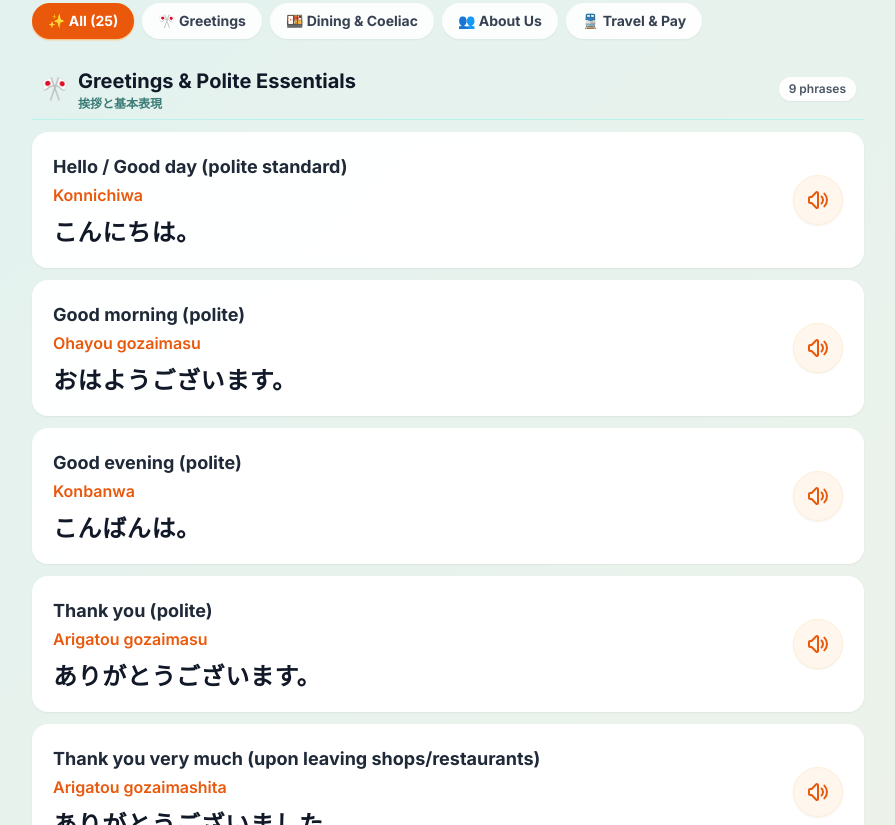
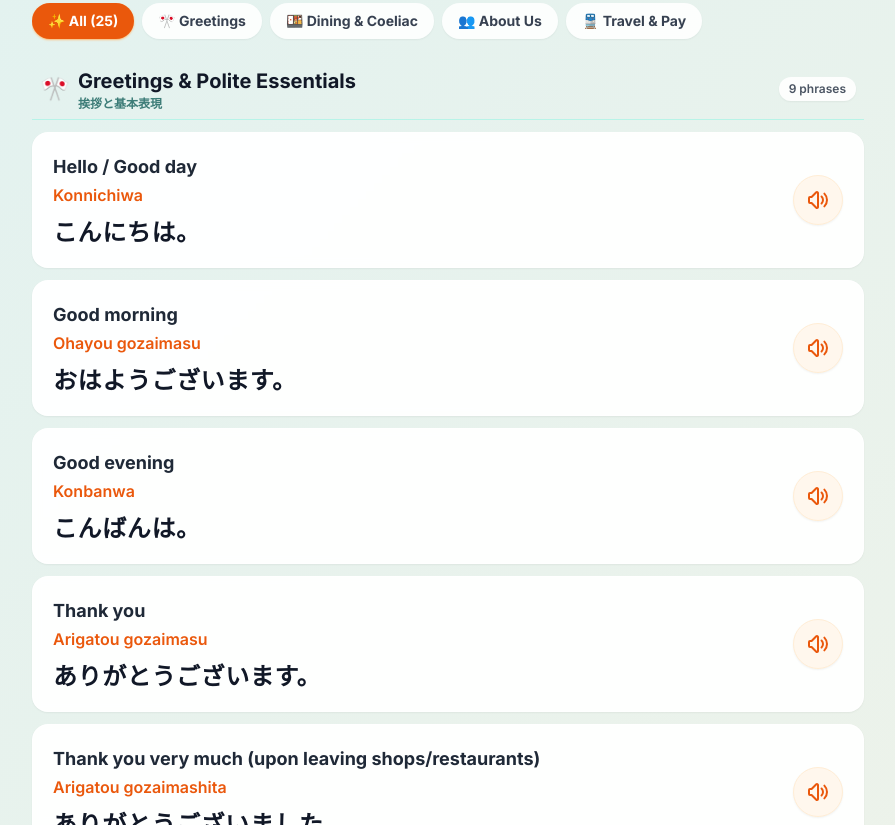
Before and after one commit to martinglackin-tech/Japan, a plain HTML site: page index.html in a window 1280 px wide. Shown: the part 361-1186 px from the top of the page, without its empty margins (192-1087 px from the left). Drawn offline with nearby package versions, Linux system fonts and the light colour scheme; a web font is replaced by a local one.

Commit message:
Update greetings in index.html to remove extra text

```diff
--- a/index.html
+++ b/index.html
@@ -176,10 +176,10 @@
 
         const phrases = [
             // --- GREETINGS & POLITE ESSENTIALS ---
-            { id: 1, category: "greetings", english: "Hello / Good day (polite standard)", romaji: "Konnichiwa", japanese: "こんにちは。" },
-            { id: 2, category: "greetings", english: "Good morning (polite)", romaji: "Ohayou gozaimasu", japanese: "おはようございます。" },
-            { id: 3, category: "greetings", english: "Good evening (polite)", romaji: "Konbanwa", japanese: "こんばんは。" },
-            { id: 4, category: "greetings", english: "Thank you (polite)", romaji: "Arigatou gozaimasu", japanese: "ありがとうございます。" },
+            { id: 1, category: "greetings", english: "Hello / Good day", romaji: "Konnichiwa", japanese: "こんにちは。" },
+            { id: 2, category: "greetings", english: "Good morning", romaji: "Ohayou gozaimasu", japanese: "おはようございます。" },
+            { id: 3, category: "greetings", english: "Good evening", romaji: "Konbanwa", japanese: "こんばんは。" },
+            { id: 4, category: "greetings", english: "Thank you", romaji: "Arigatou gozaimasu", japanese: "ありがとうございます。" },
             { id: 5, category: "greetings", english: "Thank you very much (upon leaving shops/restaurants)", romaji: "Arigatou gozaimashita", japanese: "ありがとうございました。" },
             { id: 6, category: "greetings", english: "Excuse me / Sorry", romaji: "Sumimasen", japanese: "すみません。" },
             { id: 8, category: "greetings", english: "Yes", romaji: "Hai", japanese: "はい" },
```
